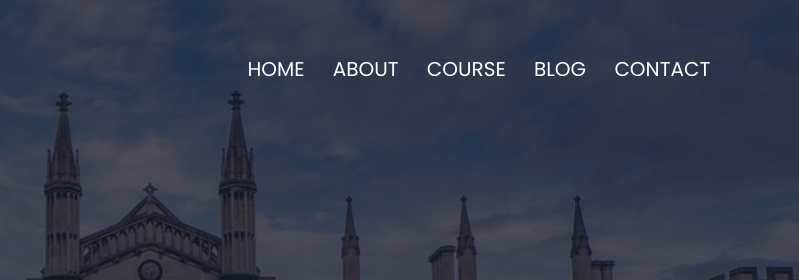
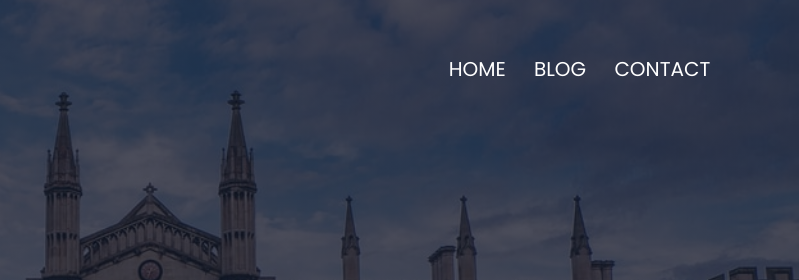
Before and after one commit to Naveenyarramaneni/static-website, a plain HTML site: page index.html in a window 1280 px wide. Shown: the top 280 px of the page, 481-1280 px from the left. Drawn offline with Linux system fonts and the light colour scheme.

Commit message:
changing index

```diff
--- a/index.html
+++ b/index.html
@@ -17,8 +17,7 @@
           <i class="fa fa-times" onclick="hideMenu()"></i>
           <ul>
             <li><a href="index.html">HOME</a></li>
-            <li><a href="about.html">ABOUT</a></li>
-            <li><a href="course.html">COURSE</a></li>
+
             <li><a href="blog.html">BLOG</a></li>
            <li><a href="contacts.html">CONTACT</a></li>
 
```
